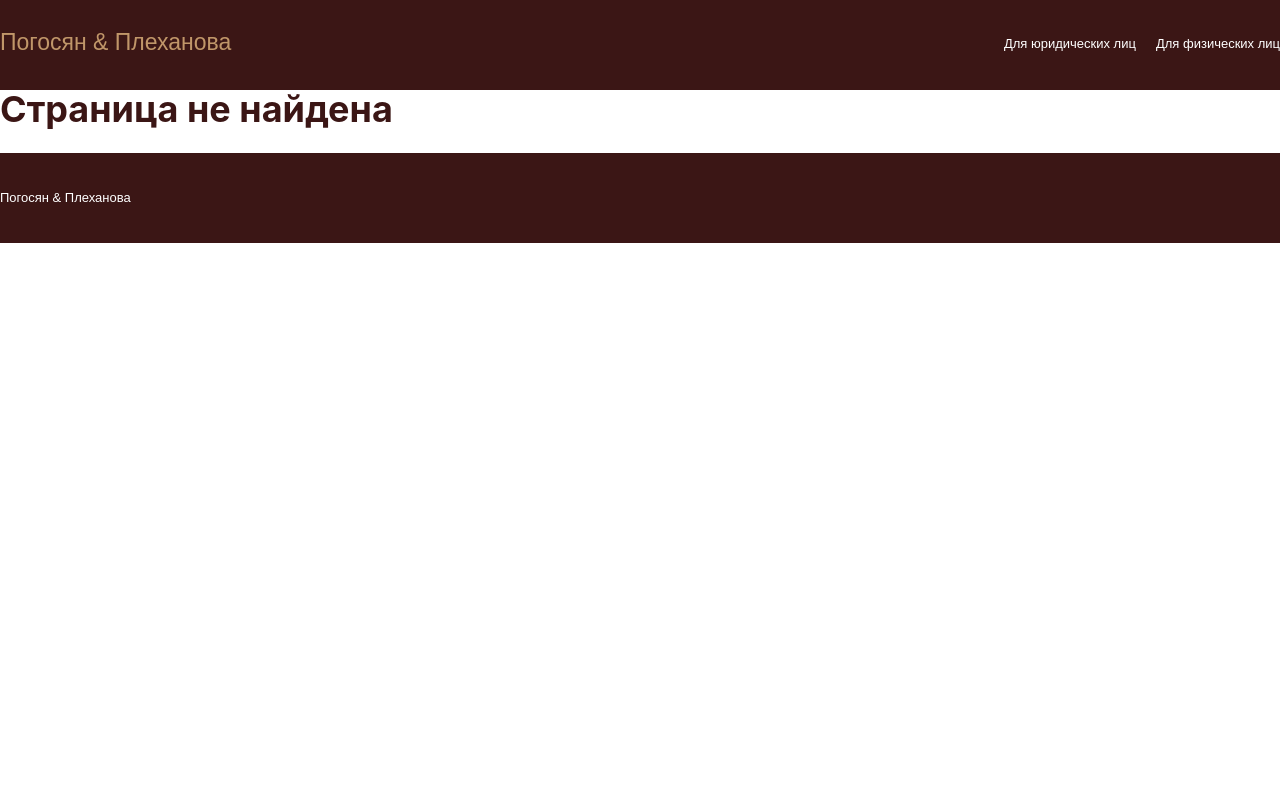
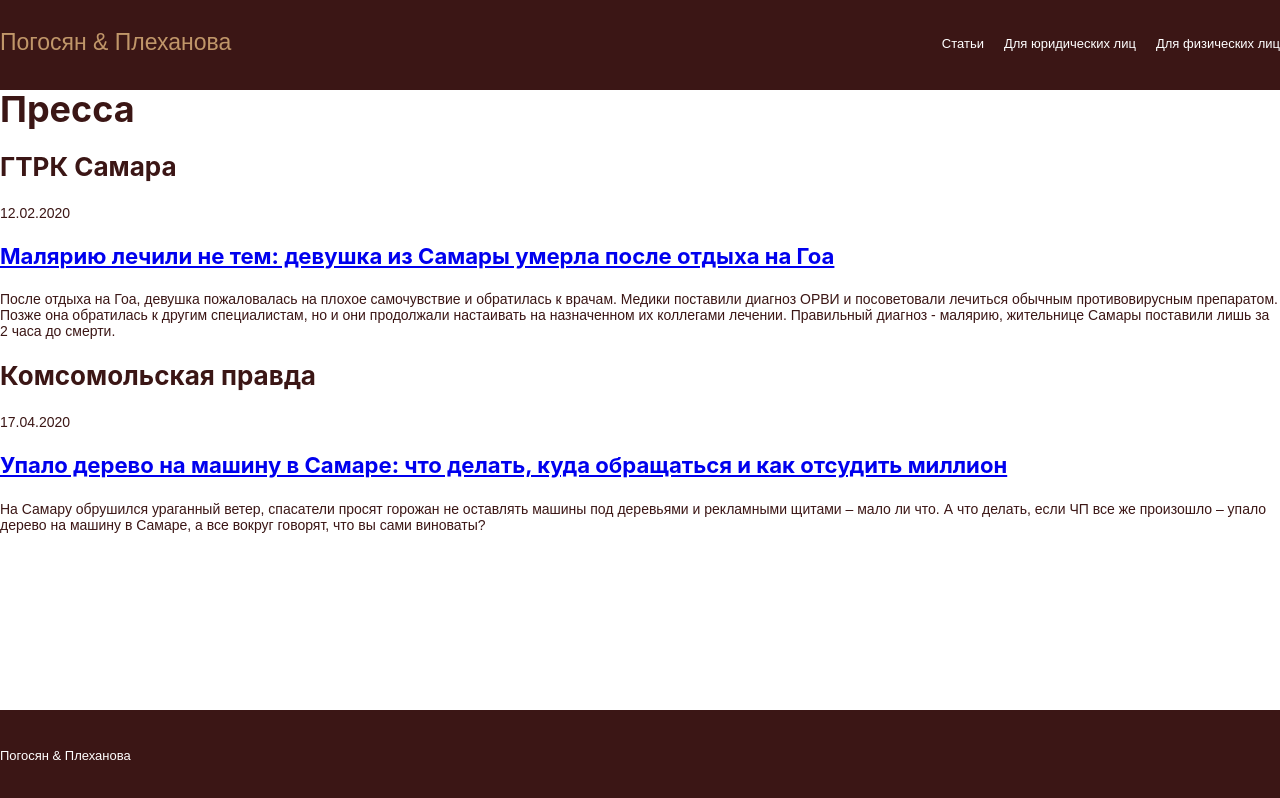
Before and after one commit to sashmen5/jus63-2, a Gatsby site: page /pressa in a window 1280 px wide. Before the commit this address had no page. Built offline with nearby package versions, Linux system fonts and the light colour scheme; Gatsby itself is replaced by a stand-in of ours.

Commit message:
Pressa added

```diff
--- a/src/components/header/header.js
+++ b/src/components/header/header.js
@@ -4,6 +4,11 @@ import "./header.css"
 
 
 const navigation = [
+	{
+		text: "Статьи",
+		url: "/pressa",
+		children: []
+	},
 	{
 		text: "Для юридических лиц",
 		url: "/",
--- a/src/components/layout.css
+++ b/src/components/layout.css
@@ -30,7 +30,8 @@ video {
 
 main {
 	display: block;
-	margin-top: 90px;
+  margin-top: 90px;
+  min-height: calc(100vh - 180px);
 }
 audio:not([controls]) {
   display: none;
--- a/src/pages/index.js
+++ b/src/pages/index.js
@@ -125,8 +125,8 @@ const IndexPage = () => {
 						{/*<div className="contact-form-address">info@mysite.ru</div>*/}
 
 						<div className="contact-form-address">Телефоны: +89171163163,</div>
-						<div className="contact-form-address">+89063444104,</div>
-						<div className="contact-form-address">+89277097411</div>
+						<div className="contact-form-address">+79063444104,</div>
+						<div className="contact-form-address">+79277097411</div>
 
 						<form onSubmit={handleSubmit} className="contact-us-form">
 							<input type="text" className="form-item"  name="name" value={name} onChange={(e) => setName(e.target.value)} required placeholder="Имя"/>
--- /dev/null
+++ b/src/pages/pressa.js
@@ -0,0 +1,31 @@
+import React from 'react';
+import Layout from "../components/layout"
+import SEO from "../components/seo"
+
+
+const Pressa = () => (
+	<Layout>
+		<SEO title="Пресса"/>
+		<div className="width page">
+			<h1>Пресса</h1>
+
+
+			<h2 className="">ГТРК Самара</h2>
+			<p className="">12.02.2020</p>
+			<a target="_blank" href="https://tvsamara.ru/news/zhitelnica-samarskoi-oblasti-pogibla-posle-otdykha-na-goa/?utm_source=yxnews&utm_medium=mobile&utm_referrer=https%3A%2F%2Fyandex.ru%2Fnews">
+				<h3 className="">Малярию лечили не тем: девушка из Самары умерла после отдыха на Гоа</h3>
+			</a>
+			<p className="">После отдыха на Гоа, девушка пожаловалась на плохое самочувствие и обратилась к врачам. Медики поставили диагноз ОРВИ и посоветовали лечиться обычным противовирусным препаратом. Позже она обратилась к другим специалистам, но и они продолжали настаивать на назначенном их коллегами лечении. Правильный диагноз - малярию, жительнице Самары поставили лишь за 2 часа до смерти.</p>
+
+
+			<h2 className="">Комсомольская правда</h2>
+			<p className="">17.04.2020</p>
+			<a target="_blank" href="https://www.samara.kp.ru/daily/27119/4200109/">
+				<h3 className="">Упало дерево на машину в Самаре: что делать, куда обращаться и как отсудить миллион</h3>
+			</a>
+			<p className="">На Самару обрушился ураганный ветер, спасатели просят горожан не оставлять машины под деревьями и рекламными щитами – мало ли что. А что делать, если ЧП все же произошло – упало дерево на машину в Самаре, а все вокруг говорят, что вы сами виноваты?</p>
+		</div>
+	</Layout>
+)
+
+export default Pressa;
```
Also changed, not shown: 1 other file.
